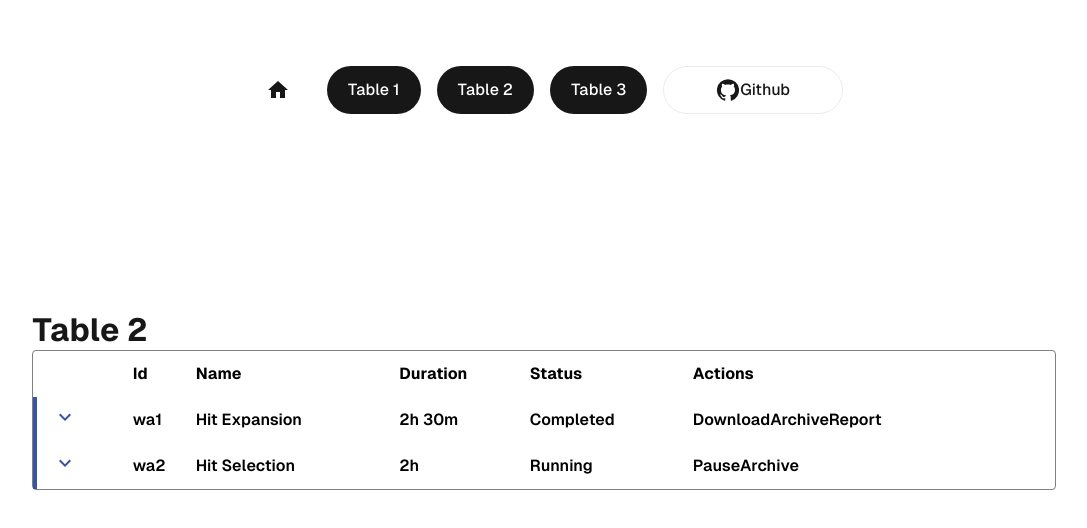
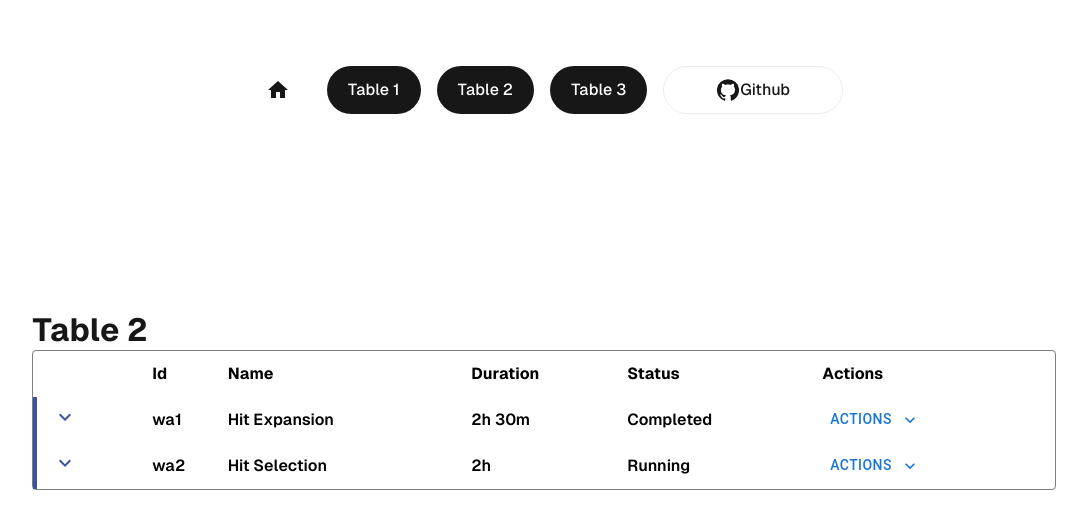
Before and after one commit to Wenying0808/table-component, a Next.js app in the folder my-table-components/: page /table2 in a window 1280 px wide. Shown: the top 528 px of the page, without its empty margins (96-1183 px from the left). Built offline with nearby package versions, Linux system fonts and the light colour scheme.

Commit message:
feat:/ customise table cell for actions button

```diff
--- a/my-table-components/src/app/components/table/Table2/index.tsx
+++ b/my-table-components/src/app/components/table/Table2/index.tsx
@@ -3,8 +3,10 @@ import table2Data from '../../../data/MockData_Table2.json';
 import { useMemo, useState, useEffect } from 'react';
 import React from 'react';
 import { colors } from '../../styles/colors';
-import { IconButton } from '@mui/material';
+import { Button, IconButton, Menu, MenuItem } from '@mui/material';
 import { ExpandLess, ExpandMore } from '@mui/icons-material';
+import KeyboardArrowDownIcon from '@mui/icons-material/KeyboardArrowDown';
+import KeyboardArrowUpIcon from '@mui/icons-material/KeyboardArrowUp';
 
 type BaseAnalysis = {
     id: string;
@@ -57,6 +59,43 @@ const TableRow = ({ row, children }: { row: Row<WorkflowAnalysis>, children: Rea
         </tr>
     );
 };
+
+const TableCellActions = ({ data }: { data: string[]} ) => {
+    const [anchorEl, setAnchorEl] = React.useState<null | HTMLElement>(null);
+    const open = Boolean(anchorEl);
+
+    const handleClick = (event: React.MouseEvent<HTMLButtonElement>) => {
+        setAnchorEl(event.currentTarget);
+      };
+      const handleClose = () => {
+        setAnchorEl(null);
+      };
+
+    return (
+        <td>
+            <Button
+                onClick={handleClick}
+                endIcon={open ? <KeyboardArrowUpIcon /> : <KeyboardArrowDownIcon />}
+            >
+                Actions
+            </Button>
+            <Menu
+                id="basic-menu"
+                anchorEl={anchorEl}
+                open={open}
+                onClose={handleClose}
+                MenuListProps={{
+                    'aria-labelledby': 'basic-button',
+                }}
+            >
+                {data.map((d, index) => (
+                    <MenuItem key={index} onClick={handleClose}>{d}</MenuItem>
+                ))}
+            </Menu>
+
+        </td>
+    )
+}
 
 export default function Table2() {
 
@@ -116,7 +155,7 @@ export default function Table2() {
             )
         }),
         columnHelper.accessor('actions', {
-            cell: info => info.getValue(),
+            cell: info =><TableCellActions data={info.getValue()} />,
             header: () => (
                 <span className="table-header">
                     Actions
```
